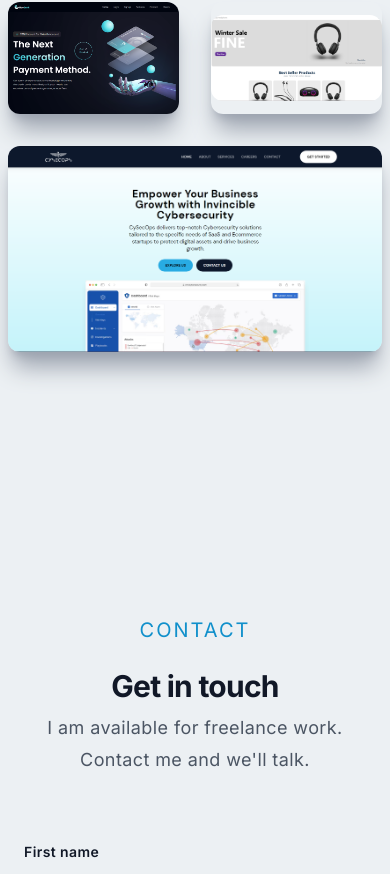
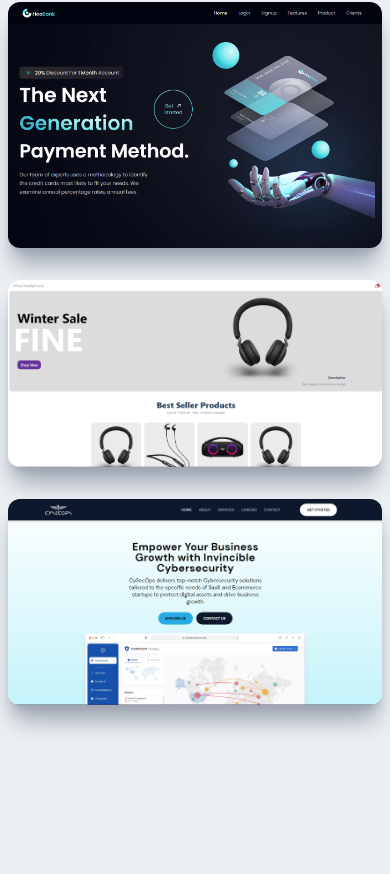
Before and after one commit to Tufalpha1/Portfolio, a Next.js app: page / in a window 390 px wide. Shown: the part 2724-3598 px from the top of the page. Built offline with nearby package versions, Linux system fonts and the light colour scheme.

Commit message:
fix mobile view

```diff
--- a/src/components/Projects.tsx
+++ b/src/components/Projects.tsx
@@ -25,7 +25,7 @@
             projectUrl="/eshop"
             tech="Next JS"
           />
-          <div className='col-span-2'>
+          <div className='md:col-span-2'>
             <ProjectItem
               title="Cybersecurity Company Website"
               backgroundImg={cysecopsImg}
```
